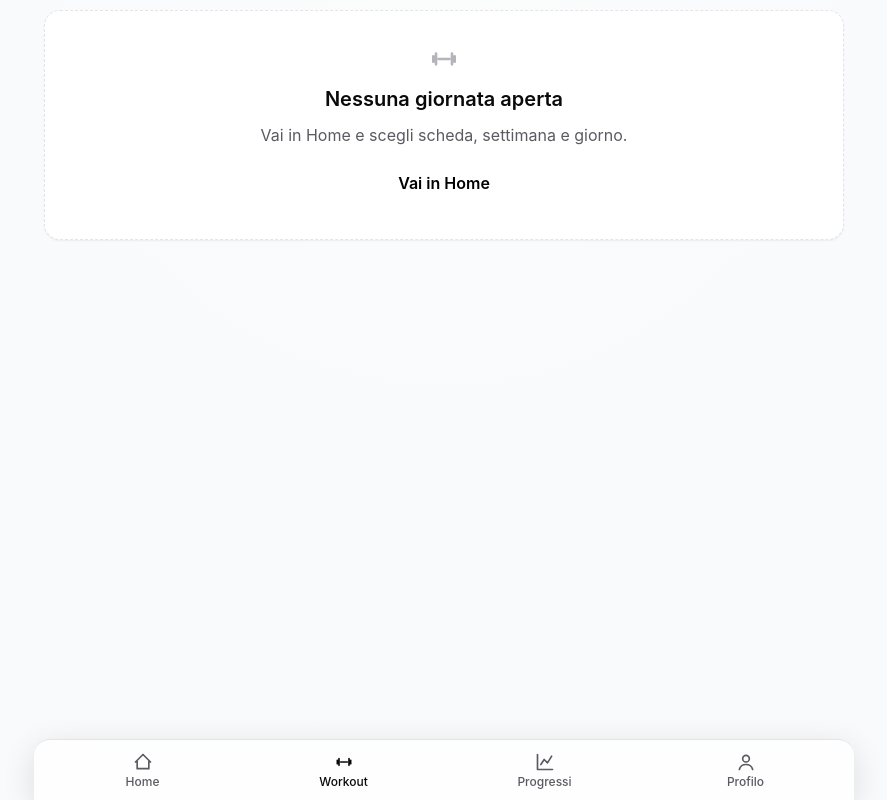
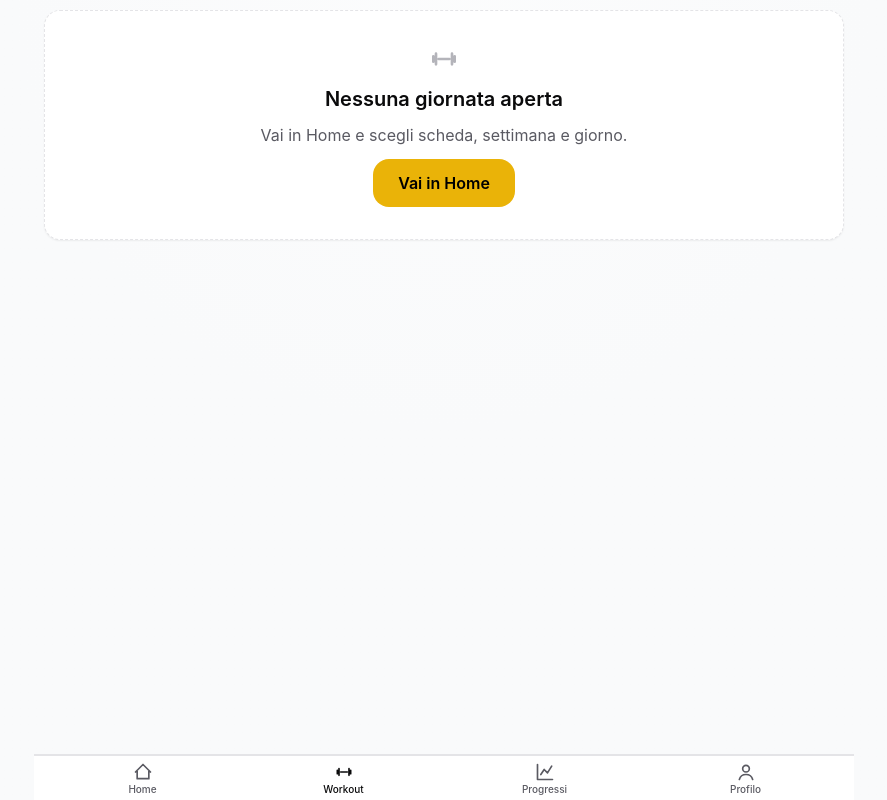
Before and after one commit to Sirmio93/fit-tracker, a plain HTML site: page index.html in a window 1280 px wide. Both pictures are taken after a click on the button "Workout". Shown: the whole page, without its empty margins (196-1083 px from the left). Drawn offline with Linux system fonts and the light colour scheme.

Commit message:
versione 5

```diff
--- a/components/Buttons/buttons.css
+++ b/components/Buttons/buttons.css
@@ -138,7 +138,14 @@
 }
 @keyframes c-btn-spin { to { transform: rotate(360deg); } }
 
-/* Light theme: ghost button text uses icon color; CTA uses dark text on white gradient */
+/* Light theme overrides.
+   In dark mode --color-primary=#FFF (visible on dark bg).
+   In light mode bg is white too → primary buttons must use accent (#EAB308). */
+[data-theme="light"] .c-btn--primary {
+  --_bg:   var(--color-accent);
+  --_bg-h: color-mix(in oklab, var(--color-accent) 90%, black);
+  --_fg:   var(--color-textOnPrimary);
+}
 [data-theme="light"] .c-btn--ghost {
   --_fg: var(--color-icon);
 }
--- a/components/Execution/execution-shell.css
+++ b/components/Execution/execution-shell.css
@@ -38,11 +38,11 @@
 }
 
 /* Reset: annulla il global `button { background: rgba(255,255,255,.65) }` di
-   styles.css dentro la shell di esecuzione. Usiamo `:where(button)` per
-   specificità 0-1-0 (solo il contesto .ex-shell contribuisce), così i
-   selettori componente .ex-cx, .ex-cta-bar .ex-cta ecc. (anche 0-1-0 o più)
-   vincolano il loro background senza essere oscurati dal reset. */
-.ex-shell :where(button) {
+   styles.css dentro la shell. Il `:not([class])` limita il reset ai bottoni
+   senza classe propria (icon-button non stilizzati) escludendo .c-completeSetBtn,
+   .ex-cta, .ex-topbar__x ecc. che gestiscono il proprio background.
+   `:where()` mantiene specificità 0 sul selettore pseudo-class. */
+.ex-shell :where(button:not([class])) {
   background: transparent;
   border: none;
   color: inherit;
--- a/components/Navigation/navigation.css
+++ b/components/Navigation/navigation.css
@@ -14,38 +14,45 @@
   display: flex;
   align-items: stretch;
   justify-content: space-around;
-  background: var(--color-glass);
-  backdrop-filter: blur(var(--blur-navigation));
-  -webkit-backdrop-filter: blur(var(--blur-navigation));
+  /* Sfondo solido — niente backdrop-filter: su Android Chrome il blur su
+     position:fixed causa repaint ad ogni frame di scroll (scroll jank grave).
+     will-change:transform promuove la nav al suo layer compositor isolato,
+     così lo scroll del contenuto non la coinvolge visivamente. */
+  background: var(--color-surface);
   border-top: 1px solid var(--color-border);
-  border-radius: var(--radius-large) var(--radius-large) 0 0;
-  padding: var(--space-4) var(--space-8) calc(var(--space-4) + var(--safe-bottom));
+  /* Border-radius rimosso: bordi pieni riducono l'area di paint e tolgono
+     spessore visivo percepito. */
+  padding: 0 var(--space-8) var(--safe-bottom);
   z-index: var(--z-navigation);
-  box-shadow: var(--shadow-glass);
+  will-change: transform;
 }
 .c-bottomNav__item {
   position: relative;
   flex: 1;
-  min-height: var(--touch-recommended);
+  /* Ridotto da touch-recommended (48px) a 44px: ancora accessibile su S25
+     ma visivamente più compatto. */
+  min-height: 44px;
+  padding: var(--space-4) 0;
   display: flex;
   flex-direction: column;
   align-items: center;
   justify-content: center;
-  gap: var(--space-4);
+  gap: 2px;
   background: transparent;
   border: none;
   color: var(--color-textSecondary);
   font-family: var(--font-primary);
-  font-size: var(--type-small-size);
+  font-size: 10px;
   font-weight: var(--weight-medium);
   cursor: pointer;
   transition:
     color     var(--duration-fast) var(--curve-default),
     transform var(--duration-fast) var(--curve-default);
 }
-.c-bottomNav__item .c-icon { width: var(--icon-medium); height: var(--icon-medium); }
-.c-bottomNav__item.is-active { color: var(--color-primary); }
-.c-bottomNav__item:active    { transform: scale(0.96); }
+/* Icone leggermente più piccole per bilanciare il layout compatto */
+.c-bottomNav__item .c-icon { width: 20px; height: 20px; }
+.c-bottomNav__item.is-active { color: var(--color-accent); }
+.c-bottomNav__item:active    { transform: scale(0.94); }
 .c-bottomNav__item:focus-visible {
   outline: none;
   box-shadow: 0 0 0 2px color-mix(in srgb, var(--color-primary) calc(var(--opacity-focus) * 100%), transparent) inset;
@@ -103,8 +110,12 @@
   box-shadow: var(--shadow-focus-sm);
 }
 
-/* Light theme: active tab uses textPrimary — primary (#FFFFFF) is invisible on light glass;
-   accent (#EAB308) fails WCAG AA at 12px (contrast ~1.9:1 on white). */
+/* Light theme: l'accent giallo (#EAB308) a 10px su bianco ha contrasto ~1.9:1
+   (WCAG AA richiede 4.5:1 per testo piccolo). Usiamo textPrimary (#0A0A0B). */
 [data-theme="light"] .c-bottomNav__item.is-active {
   color: var(--color-textPrimary);
 }
+[data-theme="light"] .c-bottomNav {
+  background: var(--color-surface);
+  box-shadow: 0 -1px 0 var(--color-border);
+}
--- a/components/Workout/workout.css
+++ b/components/Workout/workout.css
@@ -1020,6 +1020,18 @@
   animation: c-completeSet-spin var(--duration-slow) linear infinite;
 }
 @keyframes c-completeSet-spin { to { transform: rotate(360deg); } }
+
+/* In light mode il gradient bianco→giallo si mimetizza su background chiaro.
+   Usiamo accent pieno con testo scuro: massimo contrasto e chiarezza. */
+[data-theme="light"] .c-completeSetBtn {
+  background: var(--color-accent);
+  color: var(--color-textOnPrimary);
+  box-shadow: 0 8px 24px color-mix(in oklab, var(--color-accent) 35%, transparent);
+}
+[data-theme="light"] .c-completeSetBtn:hover {
+  box-shadow: 0 12px 32px color-mix(in oklab, var(--color-accent) 45%, transparent);
+}
+
 .c-completeSetBtn.is-done {
   background: var(--gradient-success, linear-gradient(135deg, var(--color-success), color-mix(in oklab, var(--color-success) 70%, var(--color-primary))));
   box-shadow: 0 8px 24px color-mix(in oklab, var(--color-success) 26%, transparent);
--- a/sw.js
+++ b/sw.js
@@ -1,4 +1,4 @@
-const CACHE = 'fit-tracker-v19';
+const CACHE = 'fit-tracker-v22';
 const ASSETS = [
     './',
     './index.html',
@@ -151,7 +151,7 @@ self.addEventListener('fetch', e => {
                     caches.open(CACHE).then(c => c.put(req, copy));
                 }
                 return res;
-            }).catch(() => cached)
+            }).catch(() => cached ?? new Response('', { status: 503, statusText: 'Offline' }))
         )
     );
 });
```
